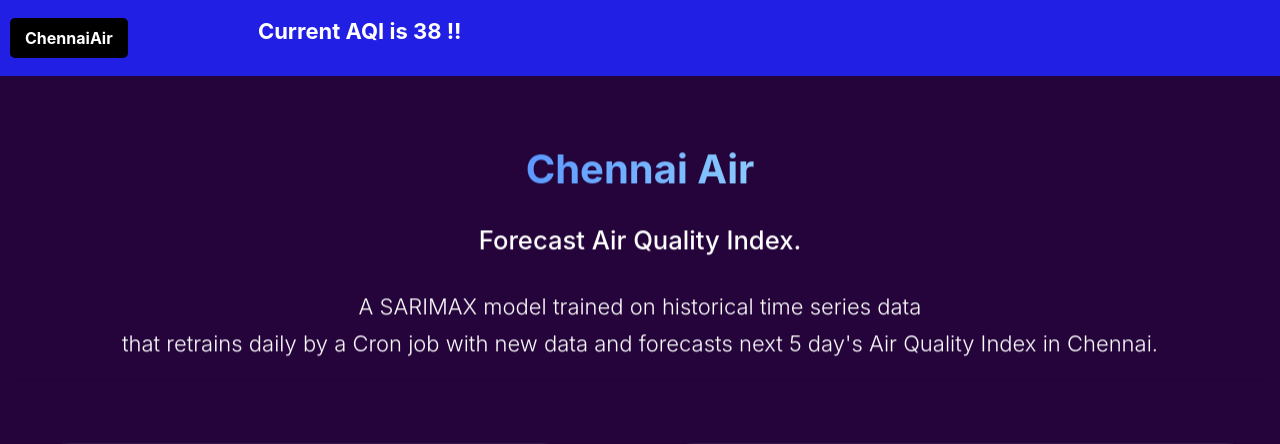
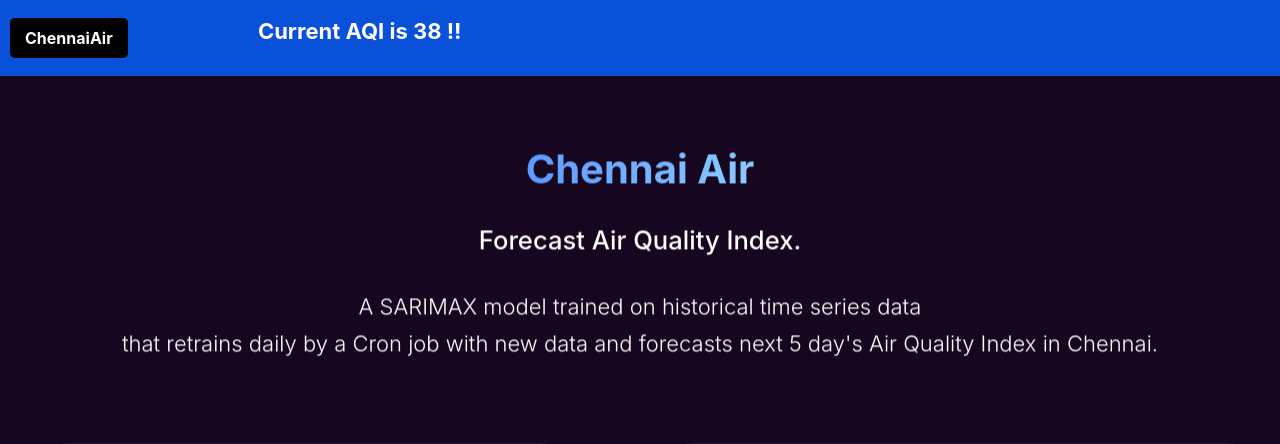
Before and after one commit to KrishnenduMR/ChennaiAir, a Flask app: page / in a window 1280 px wide. Shown: the top 444 px of the page. Run offline with Flask 3, Linux system fonts and the light colour scheme; some libraries are stand-ins or nearby versions.

Commit message:
added new

```diff
--- a/static/css/style.css
+++ b/static/css/style.css
@@ -17,7 +17,7 @@ p {
     font-size: 1.1em;
     font-weight: 300;
     line-height: 1.7em;
-    color: #999;
+    color: #ffffff;
 }
 
 a,
@@ -29,7 +29,7 @@ a:focus {
 }
 
 .bg-primary {
-    background-color: #558bca !important;
+    background-color: #ffffff !important;
 }
 
 .dropdown-menu {
@@ -503,7 +503,7 @@ input {
 .ticker-container {
     width: 100%;
     overflow: hidden;
-    background: #221fe4; /* White background */
+    background: #0951d8; /* White background */
     color: white; /* Black text */
     position: fixed;
     top: 0; /* At the very top */
--- a/templates/index.html
+++ b/templates/index.html
@@ -60,7 +60,7 @@
 	<script src="https://cdnjs.cloudflare.com/ajax/libs/moment.js/2.29.1/moment.min.js"></script>
 </head>
 
-<body onload="loaded()" style="padding-right: 0px; background-color: rgb(36, 4, 58);">
+<body onload="loaded()" style="padding-right: 0px; background-color: rgb(22, 6, 32);">
 
 	<div class="row" id="loading" style="color: white; width: 100%; height: 100%;
 
```
Also changed, not shown: notebooks/cron_job.py (+5 -5 lines).
